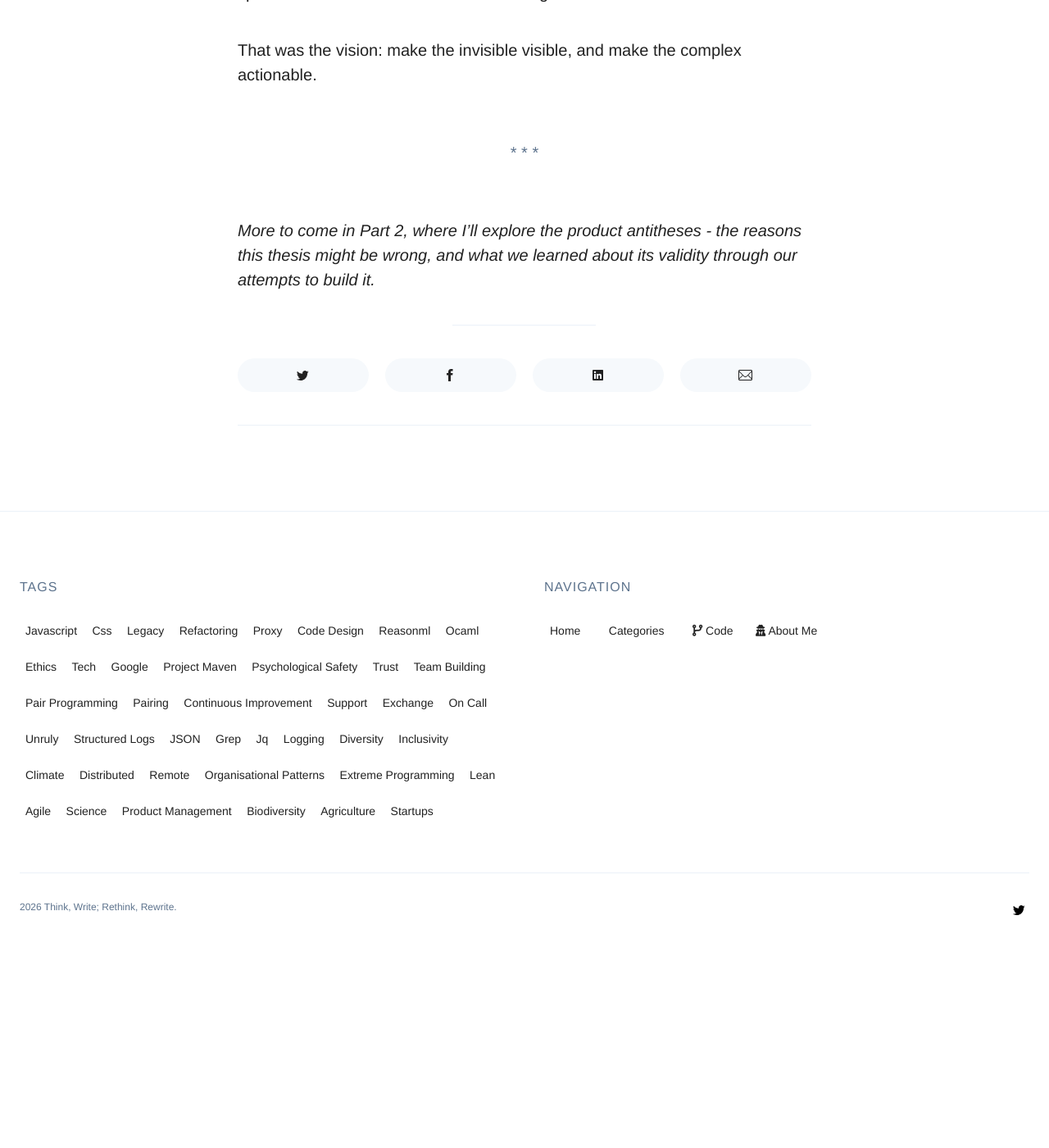
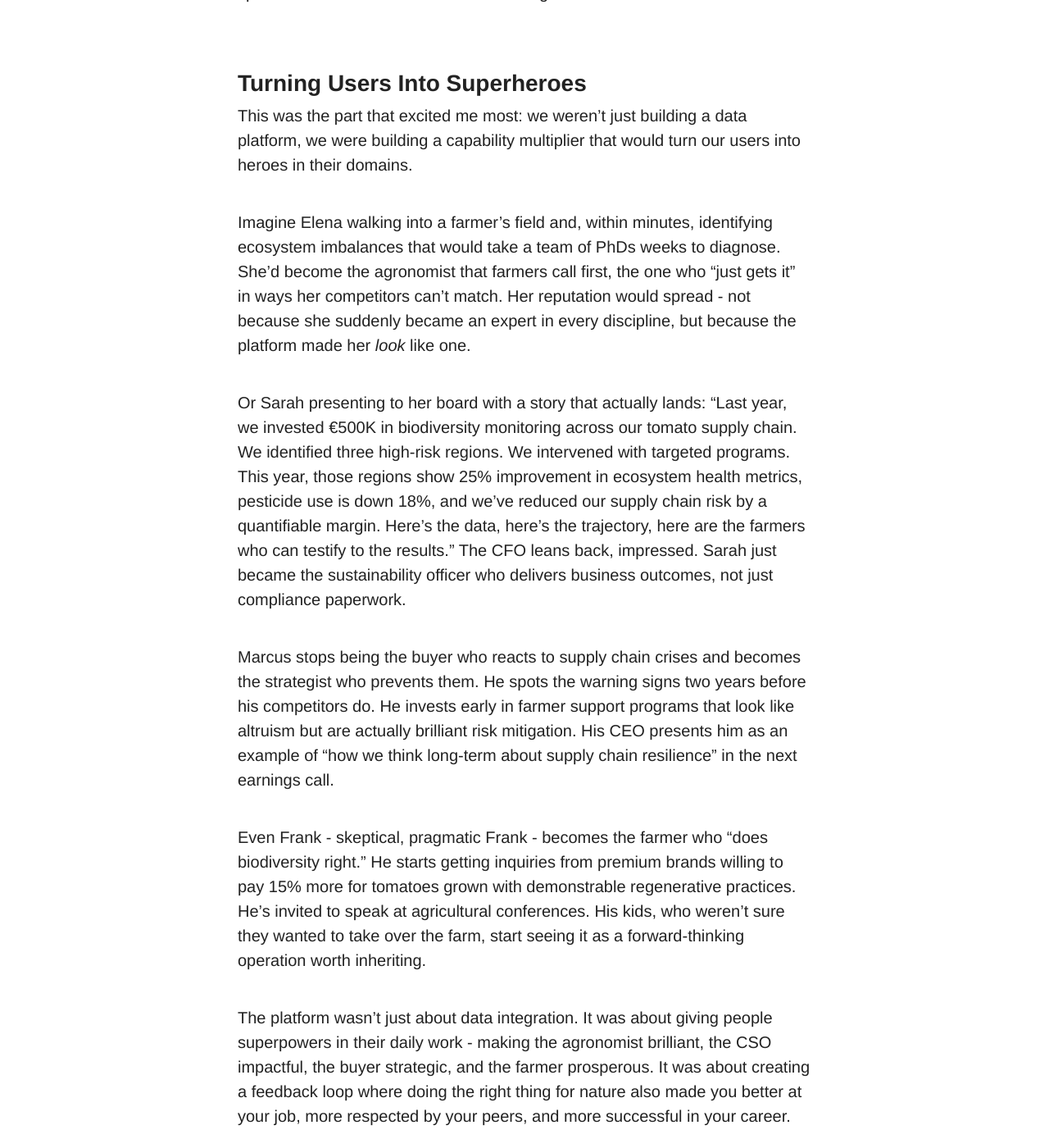
Before and after one commit to gmmorris/gmmorris.github.io, a Jekyll site: the page built from _posts/2026-01-10-naturebound-product-thesis.md, in a window 1280 px wide and 1400 px high, scrolled down 13299 px. Shown: the whole window at 82% size. Built offline with Jekyll 4.4.1, drawn with Linux system fonts in a browser that asks for light colours; nearby versions of some CDN libraries; some web fonts are replaced; before the commit the page ends 14444 px from its top, so only the background shows below that; some of the changed text lies outside the part shown.

Commit message:
Add 'Turning Users Into Superheroes' section
New section highlighting the human transformation aspect:
- Elena becoming the agronomist everyone calls first
- Sarah impressing boards with business outcomes, not just compliance
- Marcus becoming the strategic crisis-preventer
- Frank becoming prosperous and respected

Emphasizes capability multiplication and career impact, not just data integration.
Vision: turn regular people into the heroes their ecosystems need.

```diff
--- a/_posts/2026-01-10-naturebound-product-thesis.md
+++ b/_posts/2026-01-10-naturebound-product-thesis.md
@@ -174,7 +174,21 @@ But most ecological relationships are far more complex and context-dependent. Th
 
 **These insights require deep familiarity with multiple data sources and the ability to collect them cost-effectively.** No individual agronomist can be expected to master soil biochemistry, geospatial analysis, eDNA interpretation, and crop science. But a platform that interlaces these data sources and applies specialized models can surface these insights at scale.
 
-That was the vision: make the invisible visible, and make the complex actionable.
+## Turning Users Into Superheroes
+
+This was the part that excited me most: we weren't just building a data platform, we were building a capability multiplier that would turn our users into heroes in their domains.
+
+Imagine Elena walking into a farmer's field and, within minutes, identifying ecosystem imbalances that would take a team of PhDs weeks to diagnose. She'd become the agronomist that farmers call first, the one who "just gets it" in ways her competitors can't match. Her reputation would spread - not because she suddenly became an expert in every discipline, but because the platform made her _look_ like one.
+
+Or Sarah presenting to her board with a story that actually lands: "Last year, we invested €500K in biodiversity monitoring across our tomato supply chain. We identified three high-risk regions. We intervened with targeted programs. This year, those regions show 25% improvement in ecosystem health metrics, pesticide use is down 18%, and we've reduced our supply chain risk by a quantifiable margin. Here's the data, here's the trajectory, here are the farmers who can testify to the results." The CFO leans back, impressed. Sarah just became the sustainability officer who delivers business outcomes, not just compliance paperwork.
+
+Marcus stops being the buyer who reacts to supply chain crises and becomes the strategist who prevents them. He spots the warning signs two years before his competitors do. He invests early in farmer support programs that look like altruism but are actually brilliant risk mitigation. His CEO presents him as an example of "how we think long-term about supply chain resilience" in the next earnings call.
+
+Even Frank - skeptical, pragmatic Frank - becomes the farmer who "does biodiversity right." He starts getting inquiries from premium brands willing to pay 15% more for tomatoes grown with demonstrable regenerative practices. He's invited to speak at agricultural conferences. His kids, who weren't sure they wanted to take over the farm, start seeing it as a forward-thinking operation worth inheriting.
+
+The platform wasn't just about data integration. It was about giving people superpowers in their daily work - making the agronomist brilliant, the CSO impactful, the buyer strategic, and the farmer prosperous. It was about creating a feedback loop where doing the right thing for nature also made you better at your job, more respected by your peers, and more successful in your career.
+
+That was the vision: make the invisible visible, make the complex actionable, and turn regular people into the heroes their ecosystems desperately need.
 
 ---
 
```
